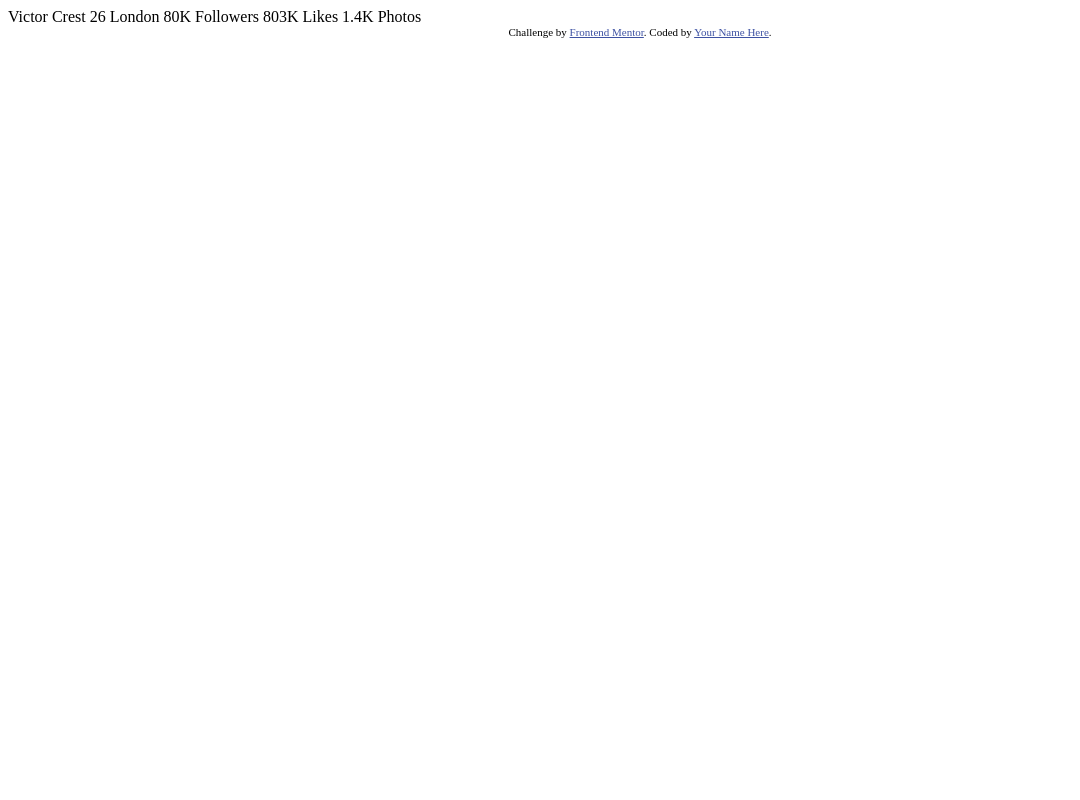
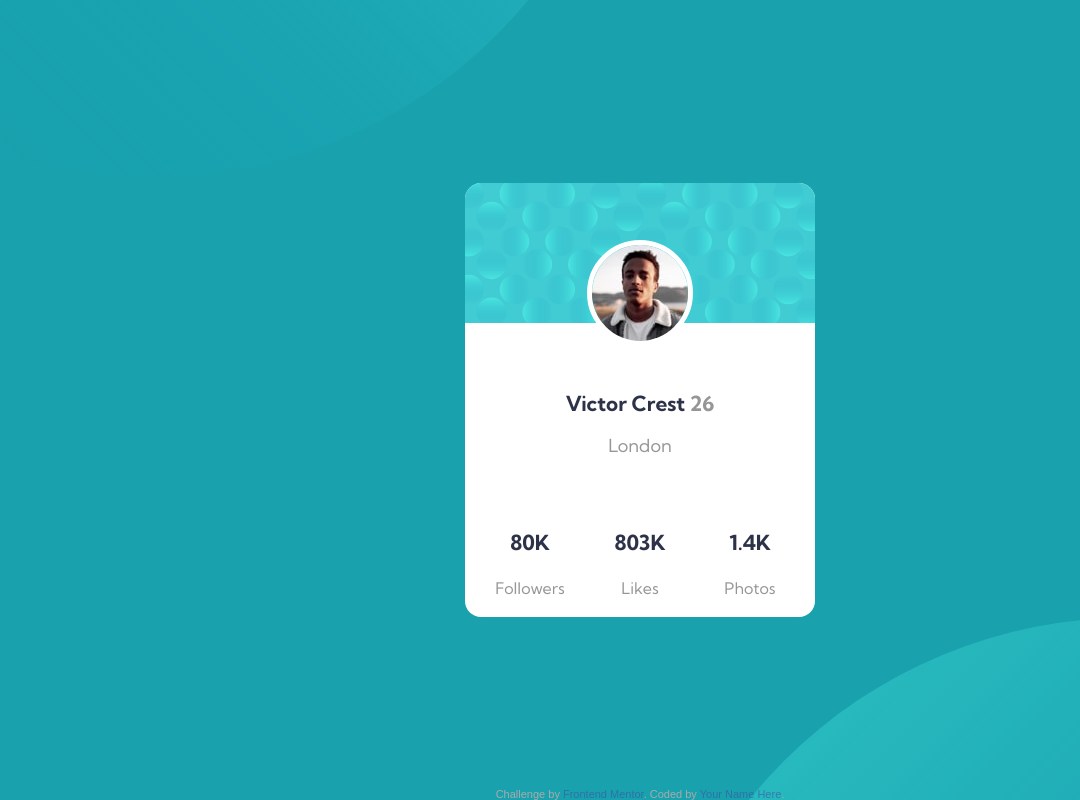
Before and after one commit to edgarfb/profile-card-component-main, a plain HTML site: page index.html in a window 1280 px wide. Shown: the whole page, without its empty margins (0-1080 px from the left). Drawn offline with Linux system fonts and the light colour scheme.

Commit message:
update svg paths

```diff
--- a/index.html
+++ b/index.html
@@ -5,6 +5,10 @@
   <meta name="viewport" content="width=device-width, initial-scale=1.0"> <!-- displays site properly based on user's device -->
 
   <link rel="icon" type="image/png" sizes="32x32" href="./images/favicon-32x32.png">
+  <link rel="preconnect" href="https://fonts.gstatic.com">
+<link href="https://fonts.googleapis.com/css2?family=Kumbh+Sans:wght@400;700&display=swap" rel="stylesheet">
+  <link rel="stylesheet" href="./styles.css">
+
 
   <title>Frontend Mentor | Profile card component</title>
 
@@ -15,21 +19,58 @@
   </style>
 </head>
 <body>
-  Victor Crest
-  26
-  London
+  <div class="container">
 
-  80K
-  Followers
+    <div class="svg-top">
+      <img src="./images/bg-pattern-top.svg" alt="background image top">
 
-  803K
-  Likes
+    </div>
 
-  1.4K
-  Photos
-  <div class="attribution">
-    Challenge by <a href="https://www.frontendmentor.io?ref=challenge" target="_blank">Frontend Mentor</a>.
-    Coded by <a href="#">Your Name Here</a>.
+    <div class="svg-bottom">
+      <img src="./images/bg-pattern-bottom.svg" alt="background image bottom">
+
+    </div>
+
+
+    <div class="card">
+      <div class="card-bg">
+        <img src="./images/bg-pattern-card.svg" alt="profile image">
+      </div>
+      <figure class="card-image">
+        <img src="./images/image-victor.jpg" alt="Profile Image">
+      </figure>
+      <div class="card-data">
+        <h1>Victor Crest <span>26</span></h1>
+        <p>London</p>
+      </div>
+      <div class="card-nums">
+        <ul>
+          <li class="card-nums-list">
+            <h3>80K</h3>
+            <span>Followers</span>
+          </li>
+          <li class="card-nums-list">
+            <h3>803K</h3>
+            <span>Likes</span>
+          </li>
+          <li class="card-nums-list">
+            <h3>1.4K</h3>
+            <span>Photos</span>
+          </li>
+        </ul>
+      </div>
+    </div>
+
+
+
+
+    <div class="attribution">
+      Challenge by <a href="https://www.frontendmentor.io?ref=challenge" target="_blank">Frontend Mentor</a>.
+      Coded by <a href="#">Your Name Here</a>.
+    </div>
+  </body>
   </div>
-</body>
+
+
+
 </html>
--- /dev/null
+++ b/styles.css
@@ -0,0 +1,122 @@
+/* Dark cyan: hsl(185, 75%, 39%)
+Very dark desaturated blue: hsl(229, 23%, 23%)
+Dark grayish blue: hsl(227, 10%, 46%)
+
+### Neutral
+
+Dark gray: hsl(0, 0%, 59%) */
+
+
+
+
+body {
+    padding: 0;
+    margin: 0;
+    box-sizing: border-box;
+    font-size: 18px;
+    font-family: 'Kumbh Sans', sans-serif;
+    color: hsl(0, 0%, 59%);
+}
+.container {
+    background: hsl(185, 75%, 39%);
+    height: 100vh;
+    display: flex;
+    flex-direction: column;
+    justify-content: center;
+    align-items: center;
+    position: relative;
+}
+
+.svg-top {
+    position: fixed;
+    top: -100%;
+    right: 50%;
+}
+
+.svg-bottom {
+    position: fixed;
+    left: 50%;
+    bottom: -100%;
+}
+
+.card {
+    min-width: 350px;
+    max-width: 350px;
+    background: white;
+    border-radius: 1rem;
+    z-index: 10;
+
+}
+.card-bg {
+    position: relative;
+    border-radius: 1rem 1rem 0 0;
+
+}
+.card-bg img {
+    border-radius: 1rem 1rem 0 0;
+}
+
+.card-image {
+    position: relative;
+    margin: 0;
+    display: flex;
+    justify-content: center;
+}
+
+.card-image img {
+    display: block;
+    position: fixed;
+    border: 5px solid white;
+    border-radius: 50%;
+    top: 30%;
+}
+
+
+.card-data {
+    padding: 1rem;
+    text-align: center;
+    margin-top: 2rem;
+}
+.card-data h1 {
+    font-size: 1.5rem;
+}
+.card-data h1, h3 {
+    font-size: 1.3rem;
+    font-weight: 700;
+    color: hsl(229, 23%, 23%);
+}
+
+.card-data span {
+    color: hsl(0, 0%, 59%);
+}
+
+
+
+.card-nums ul {
+    display: flex;
+    justify-content: space-evenly;
+    list-style-type: none;
+    padding: 0;
+    text-align: center;
+}
+.card-nums ul li {
+    min-width: 90px;
+}
+.card-nums ul li span {
+    font-size: 1rem;
+}
+
+
+.attribution {
+    color: #aaa;
+    font-family: "Lexend Deca", sans-serif;
+    position: fixed;
+    bottom: 0;
+    width: 100%;
+    margin: 0 auto;
+  }
+  .attribution a {
+    color: #006970;
+    text-decoration: none;
+    opacity: .6;
+  }
```
